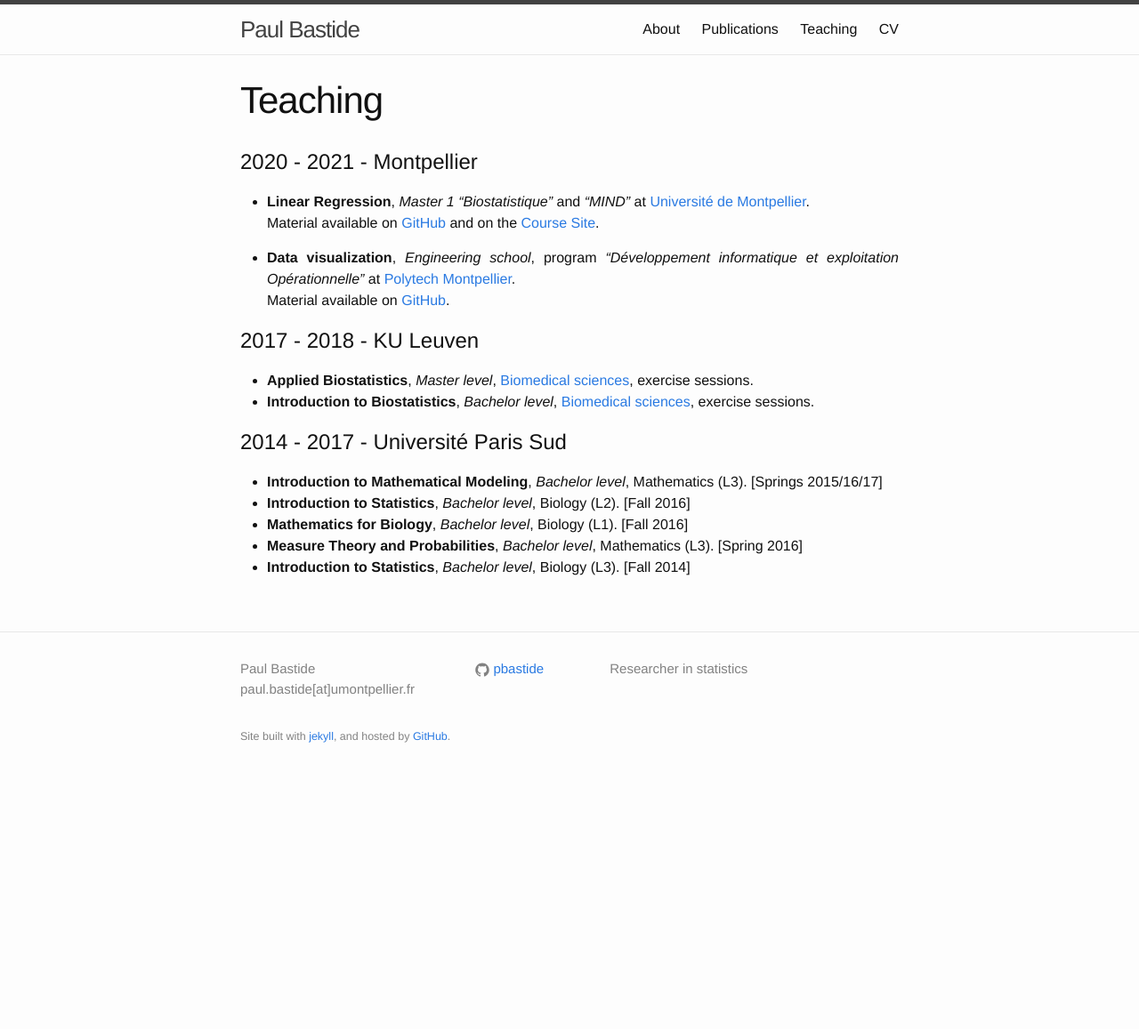
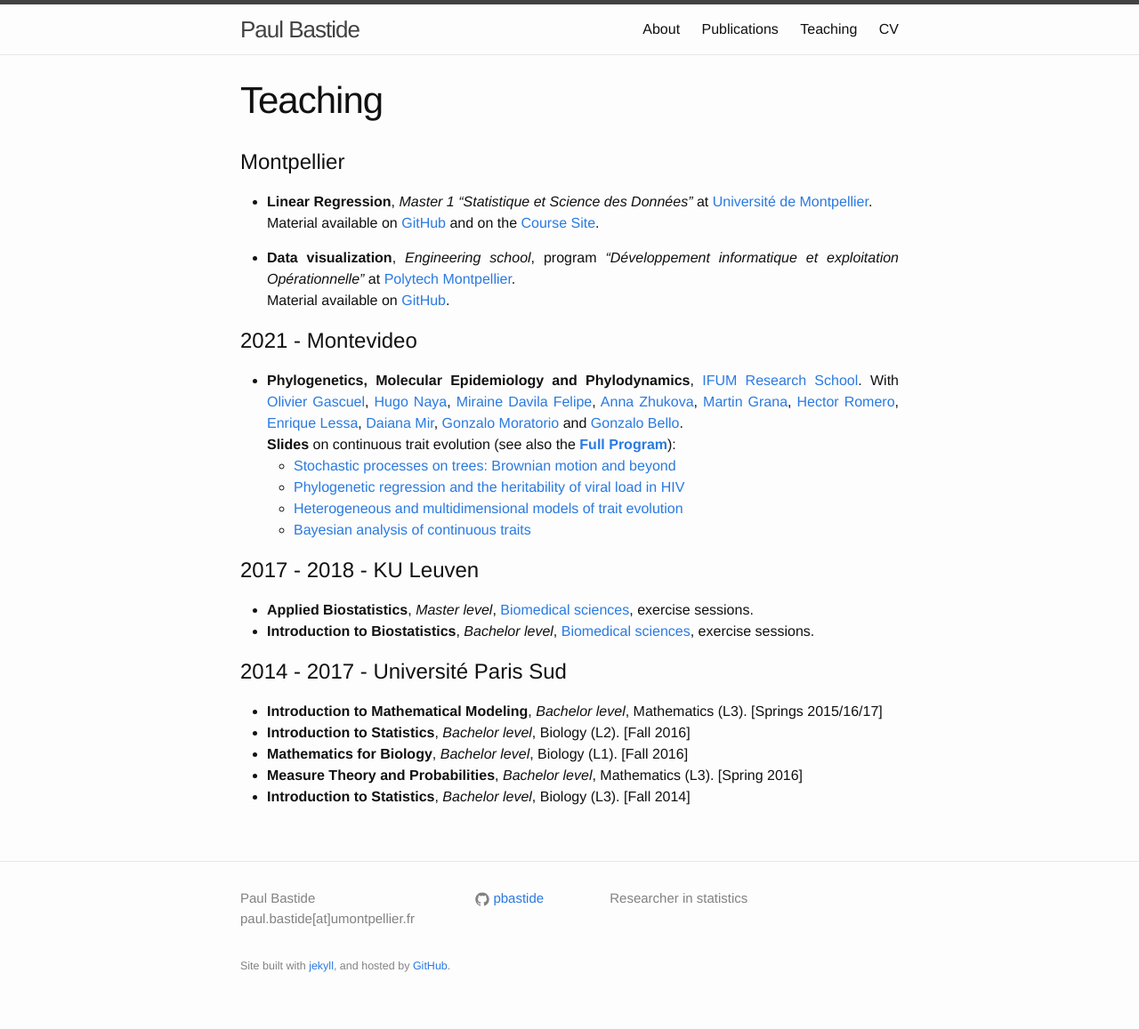
Before and after one commit to pbastide/pbastide.github.io, a Jekyll site: the page built from teaching.md, in a window 1280 px wide. Shown: the whole page at 89% size. Built offline with Jekyll 4.4.1, drawn with Linux system fonts in a browser that asks for light colours; before the commit the page ends 900 px from its top, so only the background shows below that.

Commit message:
Montevideo

```diff
--- a/teaching.md
+++ b/teaching.md
@@ -4,16 +4,37 @@ title: Teaching
 weight: 4
 ---
 
-# 2020 - 2021 - Montpellier
+# Montpellier
 
-* **Linear Regression**, *Master 1* *"Biostatistique"* and *"MIND"* at [Université de Montpellier](https://maths-fds.edu.umontpellier.fr/offres-de-formation-master/).
+* **Linear Regression**, *Master 1* *"Statistique et Science des Données"* at [Université de Montpellier](https://maths-fds.edu.umontpellier.fr/ssd/).
 Material available on
-[GitHub](https://github.com/pbastide/HMMA201)
-and on the [Course Site](https://hmma201.netlify.app/).
+[GitHub](https://github.com/pbastide/HAX814X)
+and on the [Course Site](https://hax814x.netlify.app/).
 
 * **Data visualization**, *Engineering school*, program *"Développement informatique et exploitation Opérationnelle"* at [Polytech Montpellier](https://www.polytech.umontpellier.fr/formation/cycle-ingenieur/devops/enseignements-do).
 Material available on
 [GitHub](https://github.com/pbastide/do3-dataviz).
+
+# 2021 - Montevideo
+
+* **Phylogenetics, Molecular Epidemiology and Phylodynamics**, [IFUM Research School](https://www.fing.edu.uy/index.php/es/node/45265).
+With
+[Olivier Gascuel](https://isyeb.mnhn.fr/fr/annuaire/olivier-gascuel-7496),
+[Hugo Naya](http://pasteur.uy/en/institutional/heads-of-departments/hugo-naya/),
+[Miraine Davila Felipe](http://www.mirainedavila.com/),
+[Anna Zhukova](https://research.pasteur.fr/en/member/anna-zhukova/),
+[Martin Grana](https://www.researchgate.net/profile/Martin-Grana),
+[Hector Romero](https://scholar.google.com/citations?user=bDHFRZQAAAAJ&hl=en),
+[Enrique Lessa](http://evolucion.fcien.edu.uy/Enrique/Enrique_P_Lessa_web_2_CV_Jul_2015.htm),
+[Daiana Mir](https://orcid.org/0000-0002-3172-4867),
+[Gonzalo Moratorio](https://scholar.google.com.uy/citations?user=Hz8h3sAAAAAJ&hl=en) and
+[Gonzalo Bello](https://scholar.google.com.br/citations?user=WiiIJFkAAAAJ&hl=pt-BR).
+**Slides** on continuous trait evolution (see also the [**Full Program**](https://research.pasteur.fr/fr/course/phylogenetics-molecular-epidemiology-and-phylodynamics/)):
+  * [Stochastic processes on trees: Brownian motion and beyond]({{site.baseurl}}/docs/202112_IFUMI_01_stochastic_process.pdf)
+  * [Phylogenetic regression and the heritability of viral load in HIV]({{site.baseurl}}/docs/202112_IFUMI_02_phylogenetic_regression.pdf)
+  * [Heterogeneous and multidimensional models of trait evolution]({{site.baseurl}}/docs/202112_IFUMI_03_multi_hetero_light.pdf)
+  * [Bayesian analysis of continuous traits]({{site.baseurl}}/docs/202112_IFUMI_04_bayesian_light.pdf)
+
 
 # 2017 - 2018 - KU Leuven
 
```
Also changed, not shown: 4 other files.
